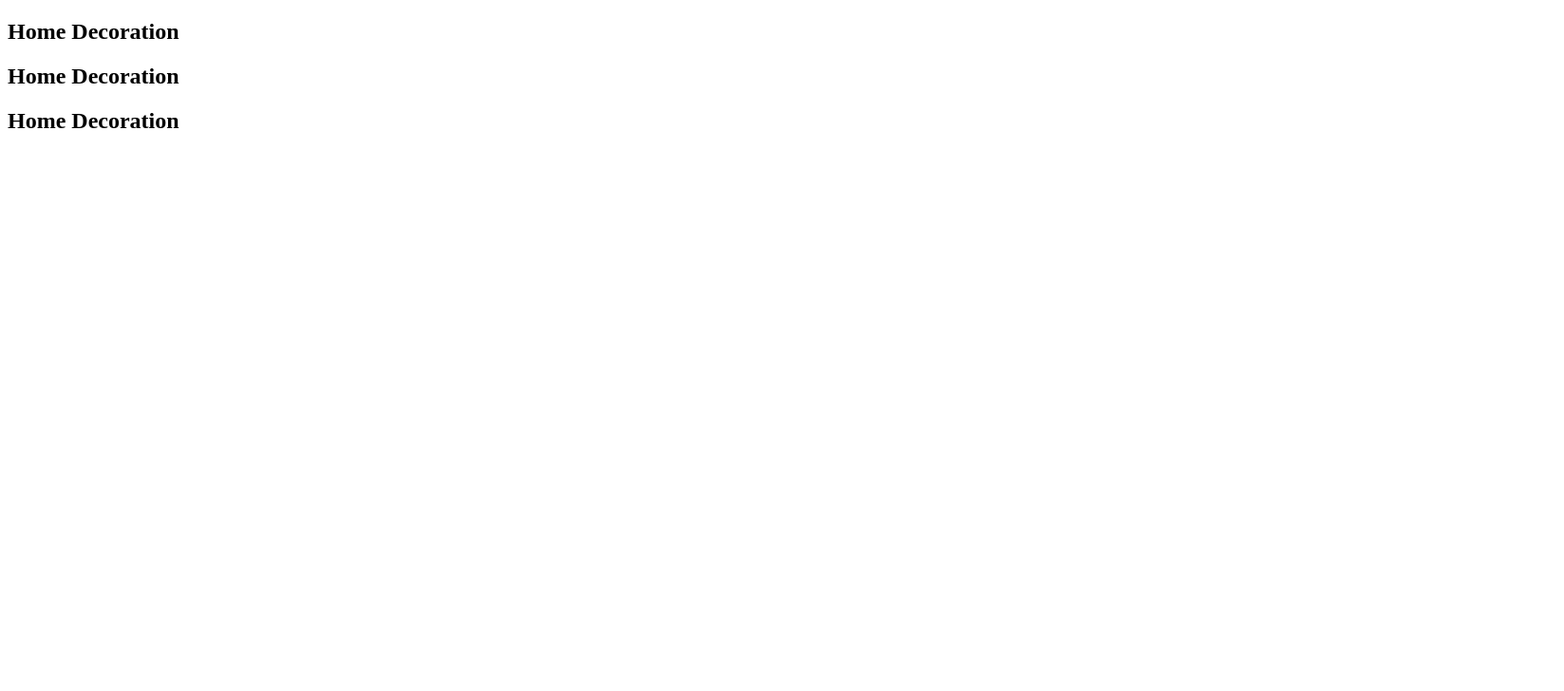
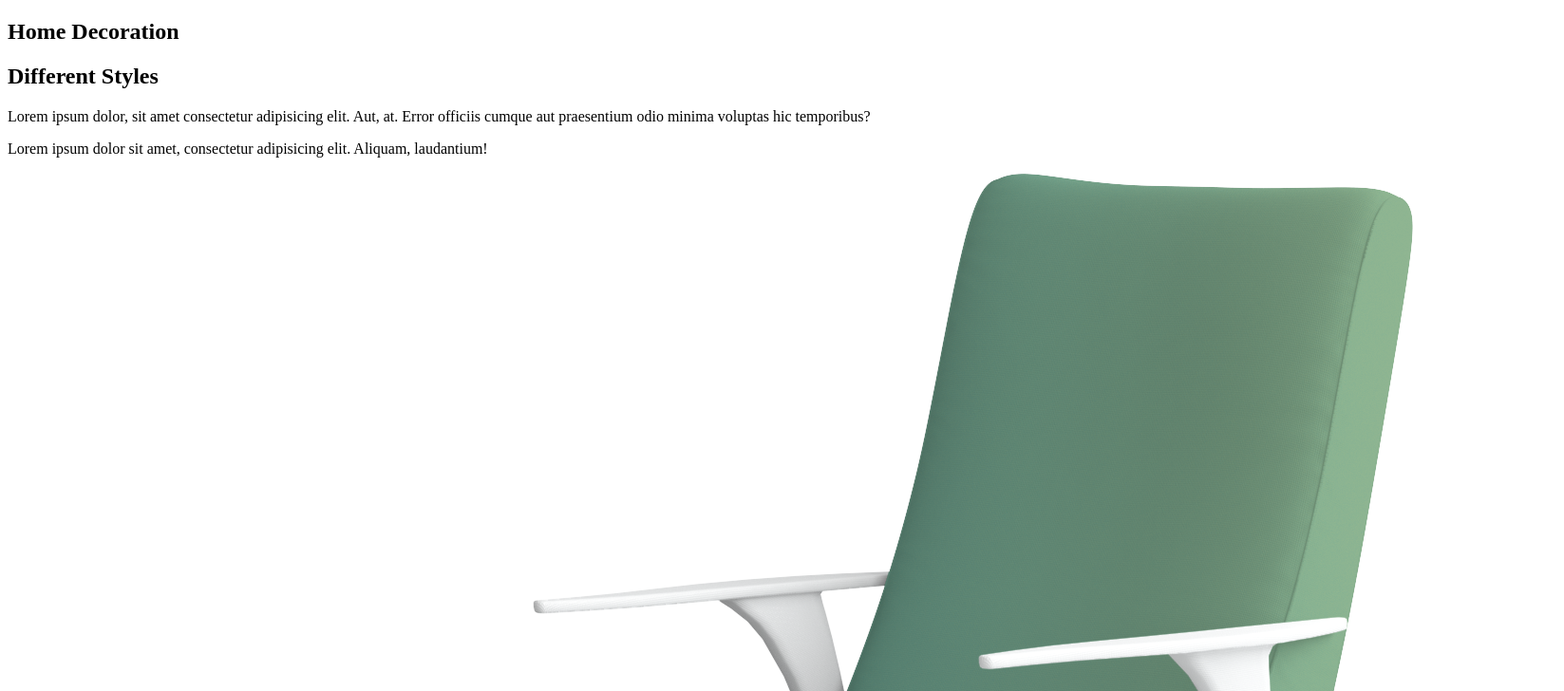
Before and after one commit to Kushanrawindu/Fullpage_Animation_JS, a plain HTML site: page index.html in a window 1280 px wide. Shown: the top 728 px of the page at 95% size, 1647 px wide, since content can reach past the window. Drawn offline with Linux system fonts and the light colour scheme.

Commit message:
created 3 sections

```diff
--- a/index.html
+++ b/index.html
@@ -10,11 +10,18 @@
         <section class="section s1">
             <h1>Home Decoration</h1>
         </section>
-        <section class="section s1">
-            <h1>Home Decoration</h1>
+        <section class="section s2">
+            <h1>Different Styles</h1>
+            <div class="description">
+                <p>Lorem ipsum dolor, sit amet consectetur adipisicing elit. Aut, at. Error officiis cumque aut praesentium odio minima voluptas hic temporibus?</p>
+                <p>Lorem ipsum dolor sit amet, consectetur adipisicing elit. Aliquam, laudantium!</p>
+            </div>
+            <img src="./img/chair2.png" alt="chair" class="chair">
+            <img src="./img/chair3.png" alt="chair" class="chair">
+            <img src="./img/chair1.png" alt="chair" class="chair">
         </section>
-        <section class="section s1">
-            <h1>Home Decoration</h1>
+        <section class="section s3">
+            <h1>Other</h1>
         </section>
     </div>
 </body>
```
